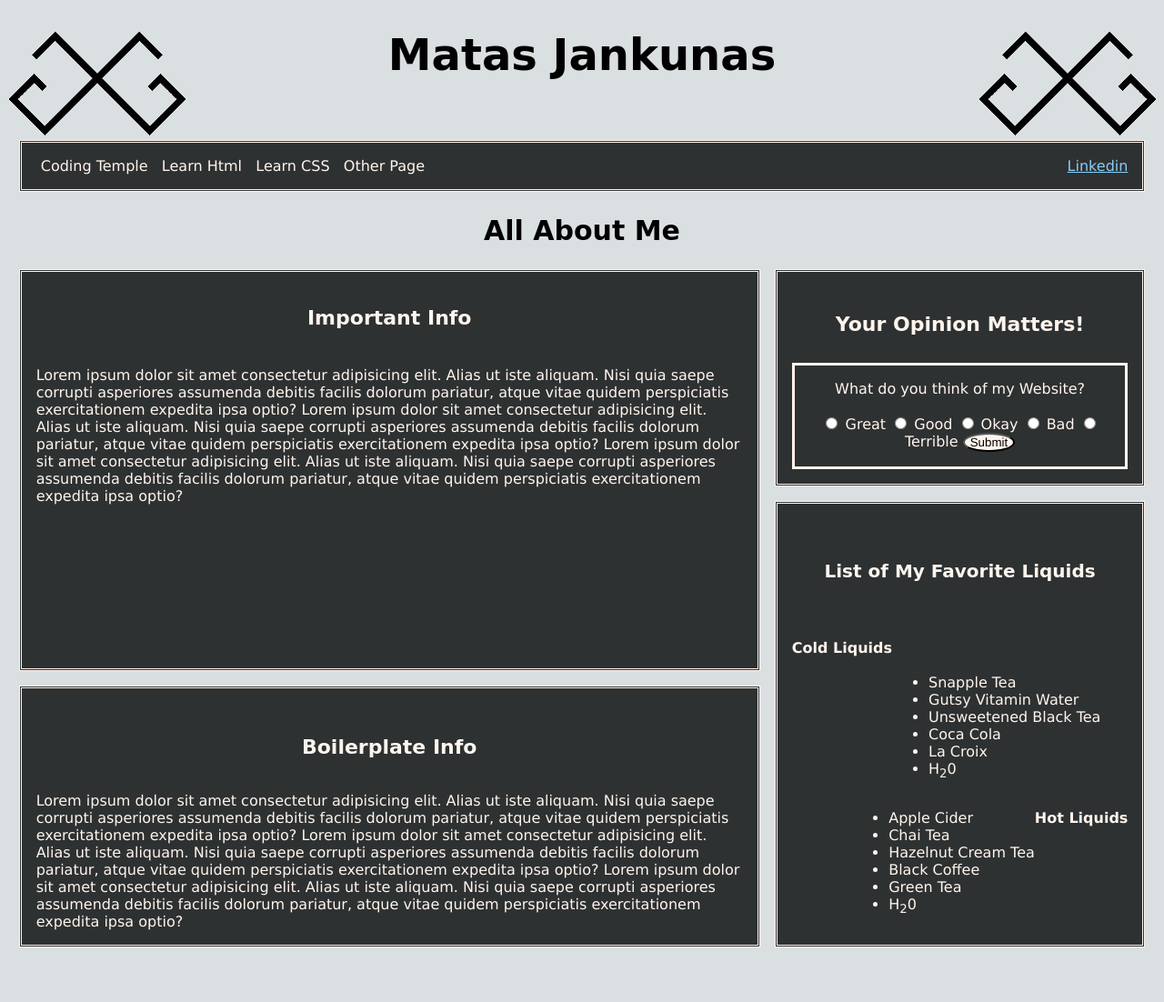
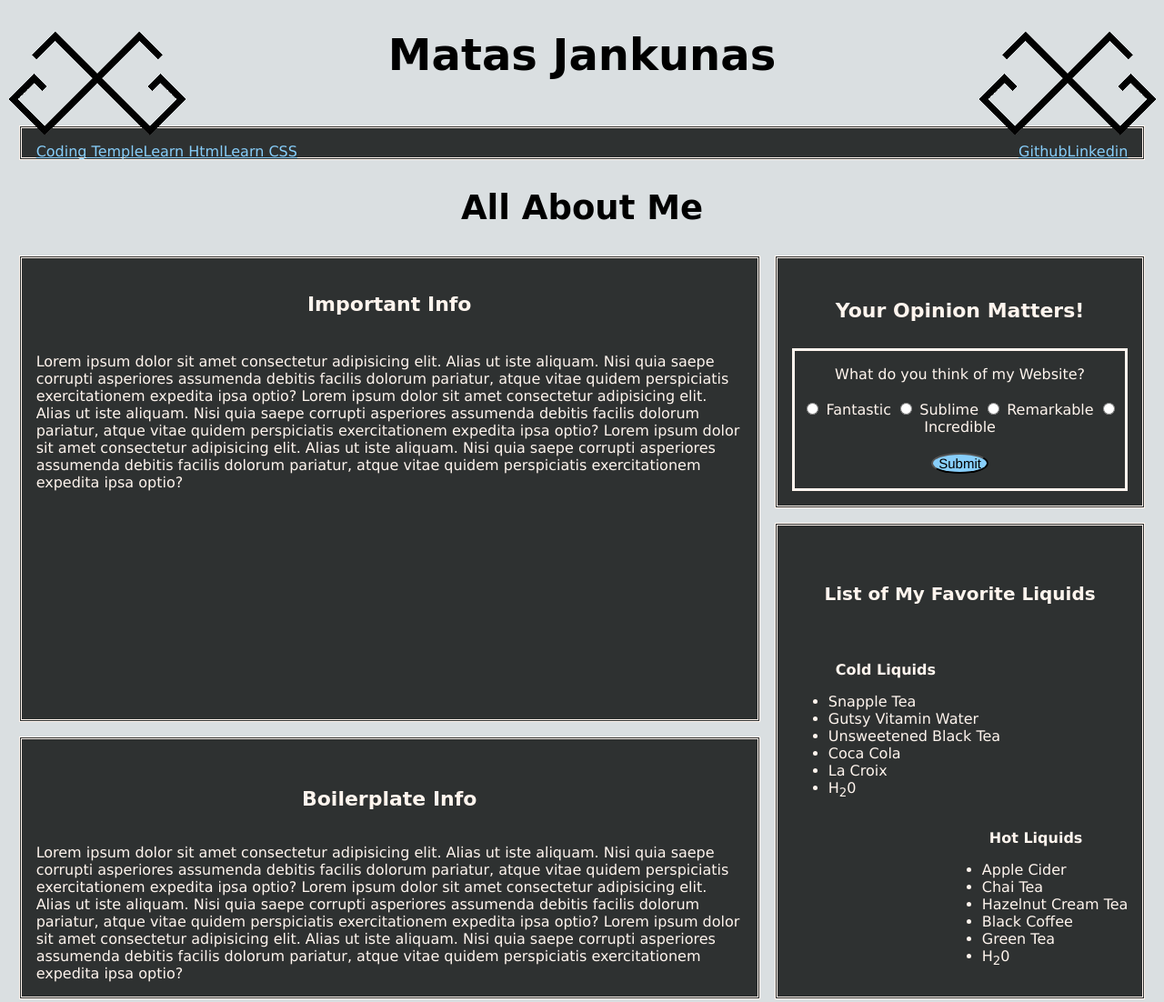
Before and after one commit to jankunasm/Rangers-75-Matas-Jankunas, a plain HTML site: page index.html in a window 1280 px wide. Shown: the whole page at 91% size. Before the commit the page ends 1050 px from the top, so only its background shows below. Drawn offline with Linux system fonts and the light colour scheme.

Commit message:
Added all links and cleaned up liquids box.

```diff
--- a/index.html
+++ b/index.html
@@ -10,7 +10,7 @@
       }
       .secondheadline {
         text-align: center;
-        font-size: 30px;
+        font-size: 37px;
         font-family: Apple Chancery, cursive;
       }
       .thirdheadline {
@@ -86,6 +86,54 @@
       .linked {
         float: right;
       }
+      .linked2 {
+        float: inline-end;
+      }
+      .linked3 {
+        float: inline-start;
+      }
+      .linked4 {
+        float: inline-start;
+      }
+      .linked5 {
+        float: inline-start;
+      }
+      .linked2:link {
+        color: lightskyblue;
+      }
+      .linked2:visited {
+        color: lightblue;
+      }
+      .linked2:hover {
+        color: teal;
+      }
+      .linked3:link {
+        color: lightskyblue;
+      }
+      .linked3:visited {
+        color: lightblue;
+      }
+      .linked3:hover {
+        color: teal;
+      }
+      .linked4:link {
+        color: lightskyblue;
+      }
+      .linked4:visited {
+        color: lightblue;
+      }
+      .linked4:hover {
+        color: teal;
+      }
+      .linked5:link {
+        color: lightskyblue;
+      }
+      .linked5:visited {
+        color: lightblue;
+      }
+      .linked5:hover {
+        color: teal;
+      }
       .linked:link {
   color: lightskyblue;
       }
@@ -101,16 +149,11 @@
       .cross1 {
         float: right;
       }
-      .list1 {
-        float: left;
-      }
-      .list2 {
-        float: right;
-      }
       .submitbutton {
         font-family: 'Franklin Gothic Medium';
-        background-color: seashell;
+        background-color: lightskyblue;
         border-radius: 50%;
+        font-size: 15px;
       }
       .hotliquids {
         float: right;
@@ -127,12 +170,19 @@
      alt="baltic happiness cross">
       <h1 class="mainheadline">Matas Jankunas</h1>
      <br>
-      <p class="header"> &nbsp;Coding Temple &nbsp; Learn Html
-        &nbsp; Learn CSS  &nbsp; Other Page
+      <div class="header"> <span>
         <a class="linked"
-        href="https://www.linkedin.com/in/matas-jankunas/">
-        Linkedin</a>
-         </p>
+        href="https://www.linkedin.com/in/matas-jankunas/">Linkedin</a>
+        <a class="linked2"
+        href="https://github.com/jankunasm">Github</a>
+        <a class="linked3"
+        href="https://codingtemple.com/">Coding Temple</a>
+        <a class="linked4"
+        href="https://www.w3schools.com/html/default.asp">Learn Html</a>
+        <a class="linked5"
+        href="https://www.w3schools.com/css/default.asp">Learn CSS</a>
+        </span>
+      </div>
 
      <h2 class ="secondheadline">All About Me</h2>
      <div class="main" style= color:seashell>
@@ -158,16 +208,16 @@
         <p>What do you think of my Website?
           <br />
           <br />
-          <input type="radio" name="opinion" value="Great"/>
-          Great
-          <input type="radio" name="opinion" value="Good"/>
-          Good
-          <input type="radio" name="opinion" value="Okay"/>
-          Okay
-          <input type="radio" name="opinion" value="Bad"/>
-          Bad
-          <input type="radio" name="opinion" value="Terrible"/>
-          Terrible
+          <input type="radio" name="opinion" value="Fantastic"/>
+          Fantastic
+          <input type="radio" name="opinion" value="Sublime"/>
+          Sublime
+          <input type="radio" name="opinion" value="Remarkable"/>
+          Remarkable
+          <input type="radio" name="opinion" value="Incredible"/>
+          Incredible
+          <br />
+          <br />
           <input class ="submitbutton" type="submit" value="Submit"/>
 
         </p>
@@ -191,10 +241,9 @@
       <div class="nested4"> <h6 class="sixthheadline">List of My
         Favorite Liquids
       </h6>
-      <p class="coldliquids"><b>Cold Liquids</b>
+      <div class="coldliquids">
+      <p><b>&ensp;&ensp;&ensp;&ensp;&ensp;&ensp;Cold Liquids</b>
       </p>
-      <br>
-      <br>
       <ul class="list1">
         <li>Snapple Tea</li>
         <li>Gutsy Vitamin Water</li>
@@ -203,8 +252,10 @@
         <li>La Croix</li>
         <li>H<sub>2</sub>0</li>
       </ul>
-      <p class="hotliquids"><b>Hot Liquids</b></p>
-      <ul class="list2">
+      </div>
+      <div class="hotliquids">
+      <p><b>&ensp;&ensp;&ensp;&ensp;&ensp;&ensp;Hot Liquids</b></p>
+      <ul>
           <li>Apple Cider</li>
           <li>Chai Tea</li>
           <li>Hazelnut Cream Tea</li>
@@ -212,6 +263,7 @@
           <li>Green Tea</li>
           <li>H<sub>2</sub>0</li>
         </ul>
+        </div>
       </div>
         </div>
      </div>
```
